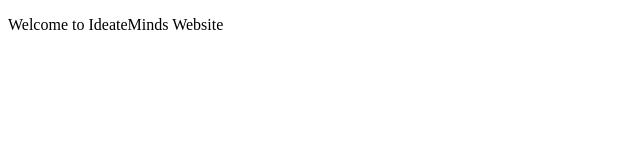
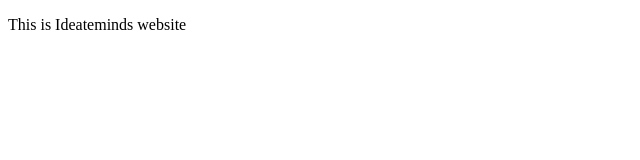
Before and after one commit to Ideateminds/ideateminds.github.io, a plain HTML site: page index.html in a window 1280 px wide. Shown: the full height of the page, 0-640 px from the left. Drawn offline with Linux system fonts and the light colour scheme.

Commit message:
Update index.html

```diff
--- a/index.html
+++ b/index.html
@@ -4,6 +4,6 @@
     <title>IdeateMinds | Online Eductional</title>
   </head>
   <body>
-    <p>Welcome to IdeateMinds Website </p>
+    <p> This is Ideateminds website </p>
   </body>
 </html>
```
